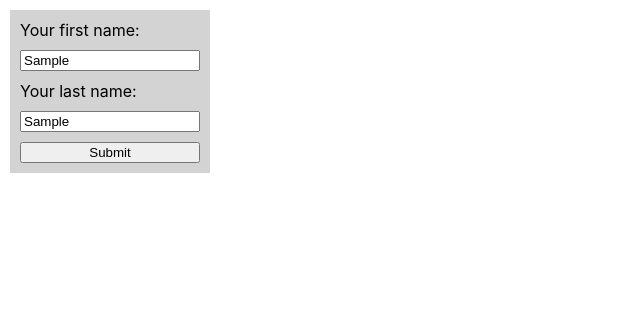
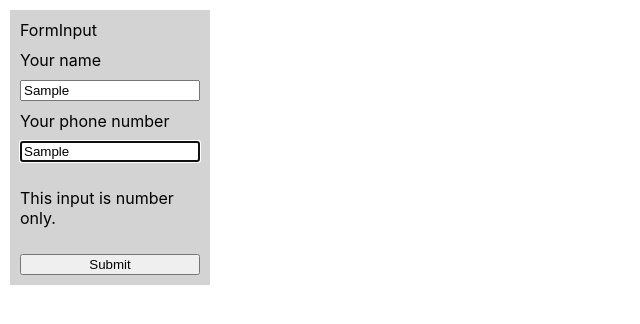
Before and after one commit to Urszuja/Carma.Restaurant.Project.Typescript.NextJS, a Next.js app in the folder carma-app/: page /order/final in a window 1280 px wide. Both pictures are taken after typing "Sample", "Sample" into the empty fields and a click on the input 110 px from the left and 152 px from the top of the page. Shown: the top 324 px of the page, without its empty margins (0-640 px from the left). Built offline with nearby package versions, Linux system fonts and the light colour scheme.

Commit message:
example error handling added

```diff
--- a/carma-app/components/Form/Form.tsx
+++ b/carma-app/components/Form/Form.tsx
@@ -1,76 +1,90 @@
 import React from "react";
 import StyledForm from "./Form.styled";
-import type Client from "../../model/Client";
-import { useForm, SubmitHandler } from "react-hook-form";
+import { ErrorMessage } from "@hookform/error-message";
+import { SubmitHandler, useForm } from "react-hook-form";
+import FormInput from "./FormInput";
 
-//to be replaced by client
-// order for client comes from
-type Inputs = {
+interface IFormInputs {
   firstName: string;
-  lastName: string;
   phoneNumber: number;
-};
+}
 
-function Form() {
+export default function Form() {
   const {
     register,
+    formState: { errors },
     handleSubmit,
-    watch,
-    formState: { errors },
-  } = useForm<Inputs>({
-    defaultValues: {
-      firstName: "",
-      lastName: "",
-    },
+  } = useForm<IFormInputs>({
+    criteriaMode: "all",
   });
 
-  const onSubmit: SubmitHandler<Inputs> = (data) => {
+  const onSubmit: SubmitHandler<IFormInputs> = (data) => {
     console.log(data);
+    alert(JSON.stringify(data));
     //POST CLIENT DATA WITH ORDER
     window.localStorage.clear();
   };
 
   return (
     <StyledForm onSubmit={handleSubmit(onSubmit)}>
-      {/* First name input*/}
-      <label>Your first name:</label>
-      {errors.firstName && <span>Name is required</span>}
+      <FormInput />
+      {/* first name input */}
+      <label>Your name</label>
       <input
         {...register("firstName", {
-          required: true,
-          pattern: /^[A-Za-z]+$/i,
-          minLength: 2,
-          maxLength: 20,
+          required: "This input is required.",
+          pattern: {
+            value: /^[A-Za-z]+$/i,
+            message: "This input is for name only.",
+          },
+          maxLength: {
+            value: 10,
+            message: "This input exceed maxLength.",
+          },
         })}
       />
+      <ErrorMessage
+        errors={errors}
+        name="firstName"
+        render={({ messages }) => {
+          console.log("messages", messages);
+          return messages
+            ? Object.entries(messages).map(([type, message]) => (
+                <p key={type}>{message}</p>
+              ))
+            : null;
+        }}
+      />
 
-      {/* Last name input */}
-      <label>Your last name:</label>
-      {errors.lastName && <span>Last name is required</span>}
+      {/* first name input */}
+      <label>Your phone number</label>
       <input
-        {...register("lastName", {
-          required: true,
-          pattern: /^[A-Za-z]+$/i,
-          minLength: 2,
-          maxLength: 50,
+        {...register("phoneNumber", {
+          required: "This input is required.",
+          pattern: {
+            value: /\d+/,
+            message: "This input is number only.",
+          },
+          maxLength: {
+            value: 10,
+            message: "This input exceed maxLength.",
+          },
         })}
       />
-      {/* Phone number input */}
-      {/* <label>Your phone:</label>
-      {errors.phoneNumber && <span>Phone number is required</span>}
-      <input
-        defaultValue="phone number"
-        {...register("phoneNumber", {
-          required: true,
-          pattern: /^[\+]?[(]?[0-9]{3}[)]?[-\s\.]?[0-9]{3}[-\s\.]?[0-9]{4,6}$/,
-        })}
-      /> */}
+      <ErrorMessage
+        errors={errors}
+        name="phoneNumber"
+        render={({ messages }) => {
+          console.log("messages", messages);
+          return messages
+            ? Object.entries(messages).map(([type, message]) => (
+                <p key={type}>{message}</p>
+              ))
+            : null;
+        }}
+      />
 
-      {/* Submit button  */}
-
-      <input id="submitButton" type="submit" />
+      <input type="submit" />
     </StyledForm>
   );
 }
-
-export default Form;
--- /dev/null
+++ b/carma-app/components/Form/FormInput.tsx
@@ -0,0 +1,7 @@
+import React from "react";
+
+function FormInput() {
+  return <div>FormInput</div>;
+}
+
+export default FormInput;
--- a/carma-app/package.json
+++ b/carma-app/package.json
@@ -23,6 +23,7 @@
     "next": "13.0.6",
     "react": "18.2.0",
     "react-dom": "18.2.0",
+    "@hookform/error-message": "0.0.2",
     "react-hook-form": "^7.41.0",
     "styled-components": "^5.3.5",
     "typescript": "4.9.4",
```
Also changed, not shown: 1 other file (tests, documents, lock files or other folders).
